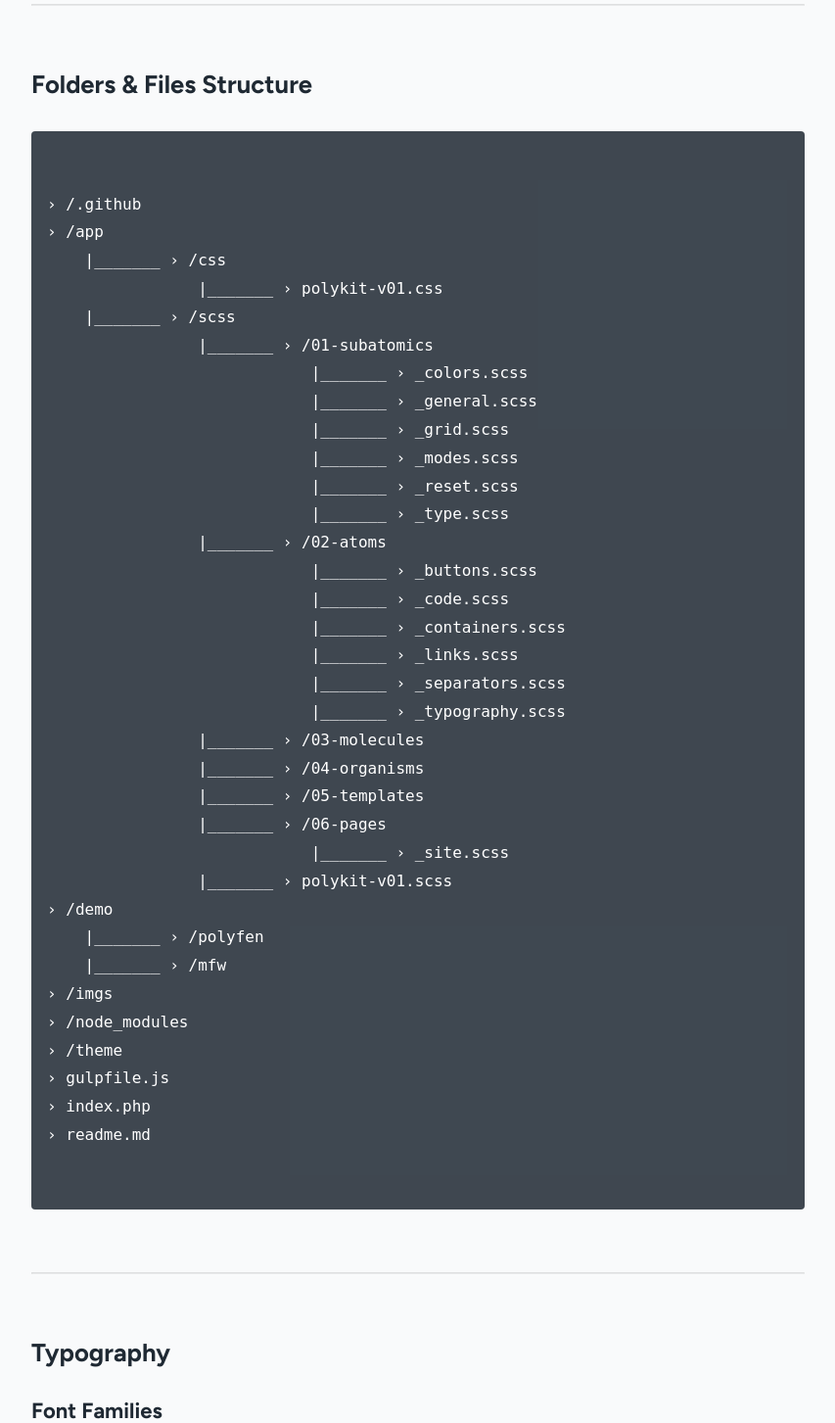
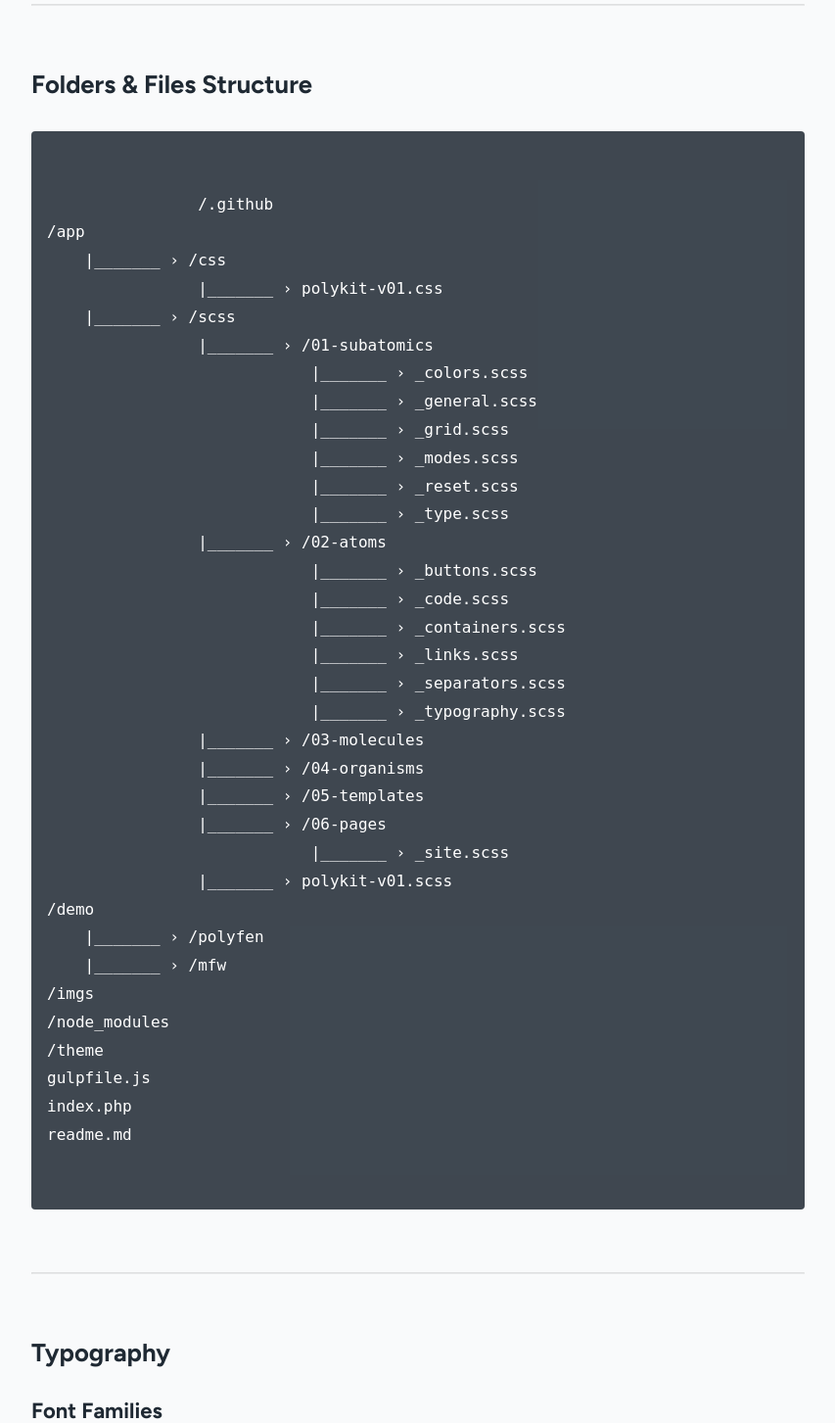
Before and after one commit to polyfen/polykit, a PHP site: page / in a window 1280 px wide. Shown: the part 2865-4318 px from the top of the page at 98% size, without its empty margins (213-1066 px from the left). Run offline with PHP 8.4, Linux system fonts and the light colour scheme.

Commit message:
Update index.php

```diff
--- a/index.php
+++ b/index.php
@@ -112,40 +112,40 @@
                 <hr>
                 <h2 id="folders-amp-files-structure">Folders &amp; Files Structure</h2>
                 <pre><code>
-› /.github
-› /app
-    |<span class="hljs-type">_______</span> › /css
-                |<span class="hljs-type">_______</span> › polykit-v01.css
-    |<span class="hljs-type">_______</span> › /scss
-                |<span class="hljs-type">_______</span> › /<span class="hljs-built_in">01-subatomics</span>
-                            |<span class="hljs-type">_______</span> › _colors.scss
-                            |<span class="hljs-type">_______</span> › _general.scss
-                            |<span class="hljs-type">_______</span> › _grid.scss
-                            |<span class="hljs-type">_______</span> › _modes.scss
-                            |<span class="hljs-type">_______</span> › _reset.scss
-                            |<span class="hljs-type">_______</span> › _type.scss
-                |<span class="hljs-type">_______</span> › /02-atoms
-                            |<span class="hljs-type">_______</span> › _buttons.scss
-                            |<span class="hljs-type">_______</span> › _code.scss
-                            |<span class="hljs-type">_______</span> › _containers.scss
-                            |<span class="hljs-type">_______</span> › _links.scss
-                            |<span class="hljs-type">_______</span> › _separators.scss
-                            |<span class="hljs-type">_______</span> › _typography.scss
-                |<span class="hljs-type">_______</span> › /03-molecules
-                |<span class="hljs-type">_______</span> › /04-organisms
-                |<span class="hljs-type">_______</span> › /05-templates
-                |<span class="hljs-type">_______</span> › /06-pages
-                            |<span class="hljs-type">_______</span> › _site.scss
-                |<span class="hljs-type">_______</span> › polykit-v01.scss
-› /demo
-    |<span class="hljs-type">_______</span> › /polyfen
-    |<span class="hljs-type">_______</span> › /mfw
-› /imgs
-› /node_modules
-› /theme
-› gulpfile.js
-› index.php
-› readme.md
+                /.github
+/app
+    |_______ › /css
+                |_______ › polykit-v01.css
+    |_______ › /scss
+                |_______ › /01-subatomics
+                            |_______ › _colors.scss
+                            |_______ › _general.scss
+                            |_______ › _grid.scss
+                            |_______ › _modes.scss
+                            |_______ › _reset.scss
+                            |_______ › _type.scss
+                |_______ › /02-atoms
+                            |_______ › _buttons.scss
+                            |_______ › _code.scss
+                            |_______ › _containers.scss
+                            |_______ › _links.scss
+                            |_______ › _separators.scss
+                            |_______ › _typography.scss
+                |_______ › /03-molecules
+                |_______ › /04-organisms
+                |_______ › /05-templates
+                |_______ › /06-pages
+                            |_______ › _site.scss
+                |_______ › polykit-v01.scss
+/demo
+    |_______ › /polyfen
+    |_______ › /mfw
+/imgs
+/node_modules
+/theme
+gulpfile.js
+index.php
+readme.md
                 </code></pre><hr>
                 <h2 id="development-dependencies">Typography</h2>
 
```
